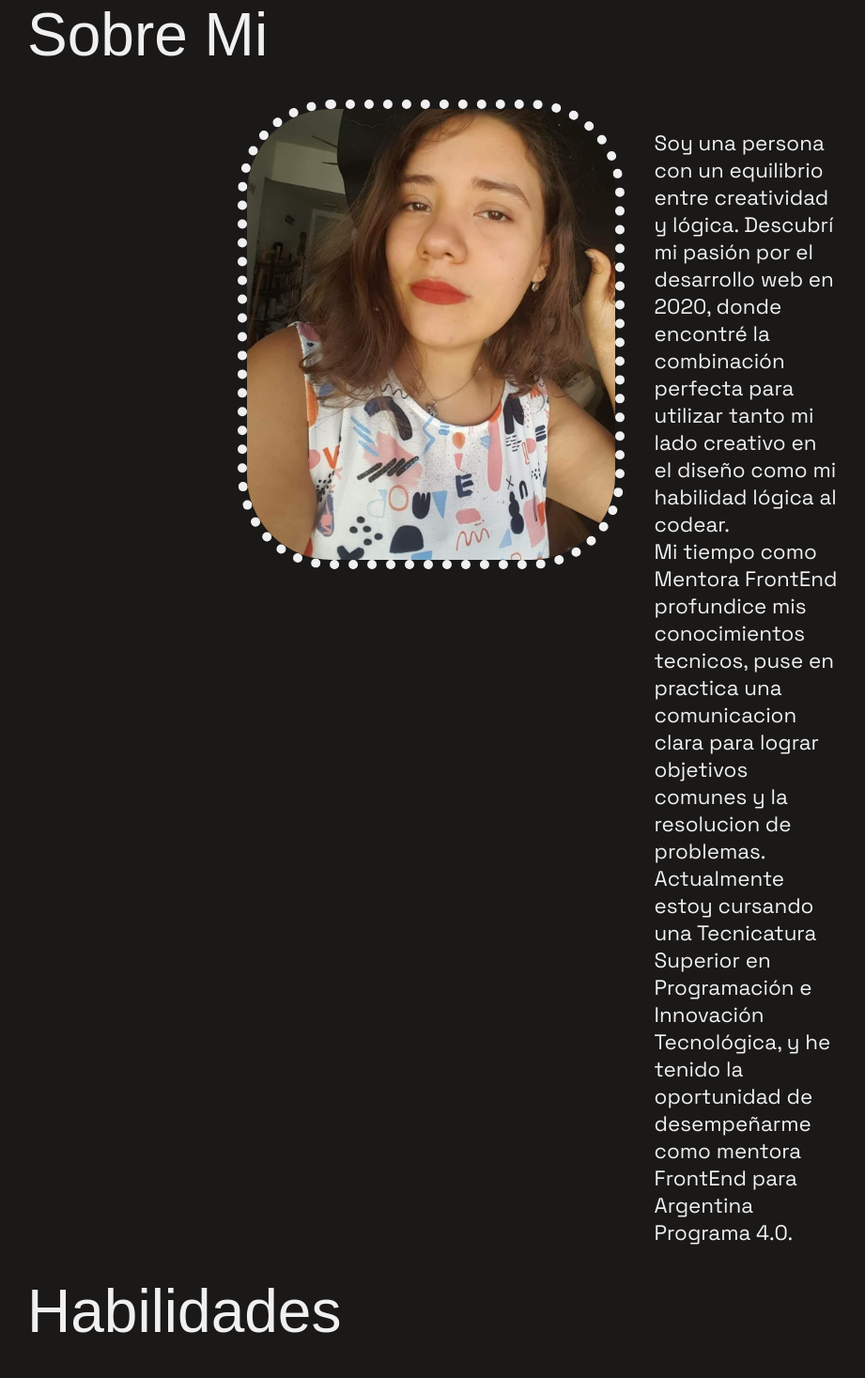
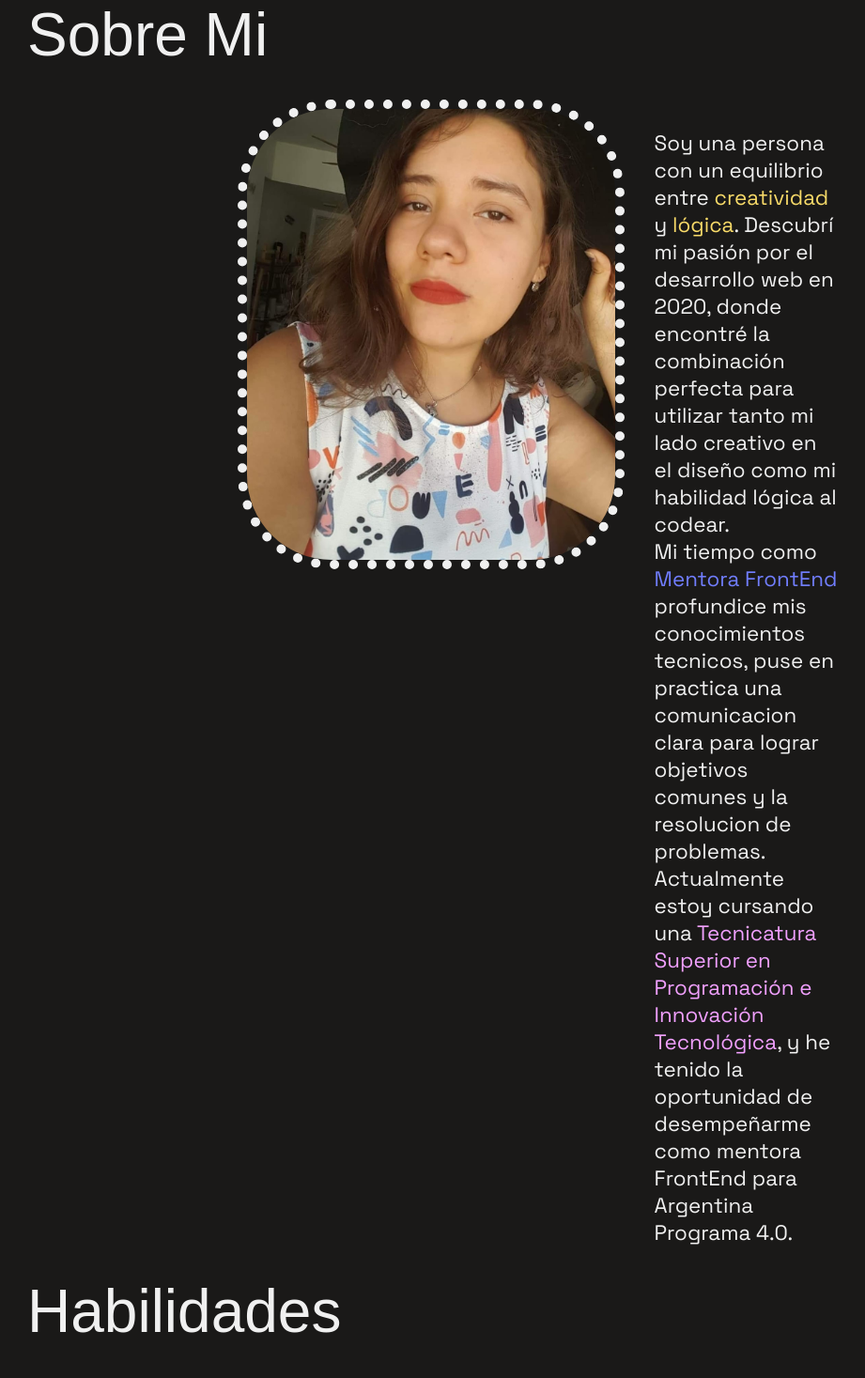
Before and after one commit to Cristaldo-Fiorela/portfolio2024, a React (Vite) app: page / in a window 1280 px wide. Shown: the part 880-2347 px from the top of the page at 94% size, without its empty margins (51-972 px from the left). Built offline with nearby package versions, Linux system fonts and the light colour scheme; a web font is replaced by a local one.

Commit message:
resaltando palabras en texto about

```diff
--- a/src/components/About.jsx
+++ b/src/components/About.jsx
@@ -7,9 +7,9 @@ const About = () => {
       <div>
         <img src={portrait} alt="retrato" id='portrait'/>
         <div className='about-description'>
-          <p>Soy una persona con un equilibrio entre creatividad y lógica. Descubrí mi pasión por el desarrollo web en 2020, donde encontré la combinación perfecta para utilizar tanto mi lado creativo en el diseño como mi habilidad lógica al codear.</p>
-          <p>Mi tiempo como Mentora FrontEnd profundice mis conocimientos tecnicos, puse en practica una comunicacion clara para lograr objetivos comunes y la resolucion de problemas.</p>
-          <p>Actualmente estoy cursando una Tecnicatura Superior en Programación e Innovación Tecnológica, y he tenido la oportunidad de desempeñarme como mentora FrontEnd para Argentina Programa 4.0.</p>
+          <p>Soy una persona con un equilibrio entre <span className='yellow-hl'>creatividad</span> y <span className='yellow-hl'>lógica</span>. Descubrí mi pasión por el desarrollo web en 2020, donde encontré la combinación perfecta para utilizar tanto mi lado creativo en el diseño como mi habilidad lógica al codear.</p>
+          <p>Mi tiempo como <span className='purple-hl'>Mentora FrontEnd</span> profundice mis conocimientos tecnicos, puse en practica una comunicacion clara para lograr objetivos comunes y la resolucion de problemas.</p>
+          <p>Actualmente estoy cursando una <span className='pink-hl'>Tecnicatura Superior en Programación e Innovación Tecnológica</span>, y he tenido la oportunidad de desempeñarme como mentora FrontEnd para Argentina Programa 4.0.</p>
         </div>
       </div>
     </section>
--- a/src/index.css
+++ b/src/index.css
@@ -156,6 +156,17 @@ section#about div div.about-description {
   padding: 2rem;
 }
 
+section#about span.yellow-hl {
+  color: var(--highlight-yellow);
+}
+
+section#about span.pink-hl {
+  color: var(--highlight-pink);
+}
+
+section#about span.purple-hl {
+  color: #717EFF;
+}
 section#about div img#portrait {
   height: 500px;
   border-radius: 100px;
```
